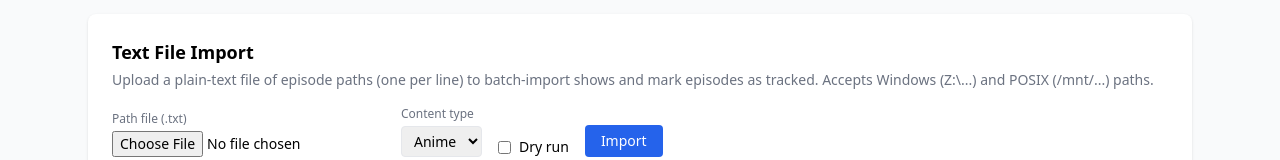
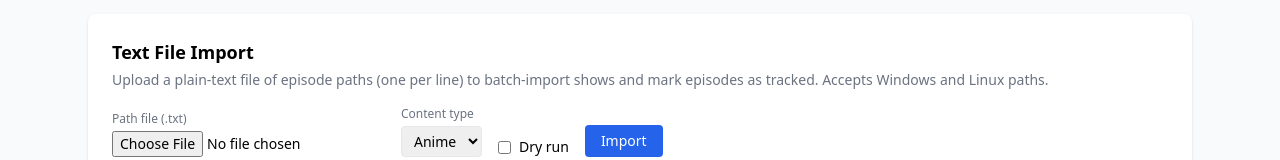
Before and after one commit to jamesbconner/Jidou, a React (Vite) app in the folder frontend/: page /data in a window 1280 px wide. Shown: the part 126-286 px from the top of the page. Built offline with nearby package versions, Linux system fonts and the light colour scheme.

Commit message:
Cleanup Text File Import description

```diff
--- a/frontend/src/pages/Data.tsx
+++ b/frontend/src/pages/Data.tsx
@@ -58,7 +58,7 @@ function TextImportSection() {
         <h2 className="text-lg font-semibold">Text File Import</h2>
         <p className="text-sm text-gray-500 mt-1">
           Upload a plain-text file of episode paths (one per line) to batch-import shows and mark
-          episodes as tracked. Accepts Windows (Z:\...) and POSIX (/mnt/...) paths.
+          episodes as tracked. Accepts Windows and Linux paths.
         </p>
       </div>
 
```
